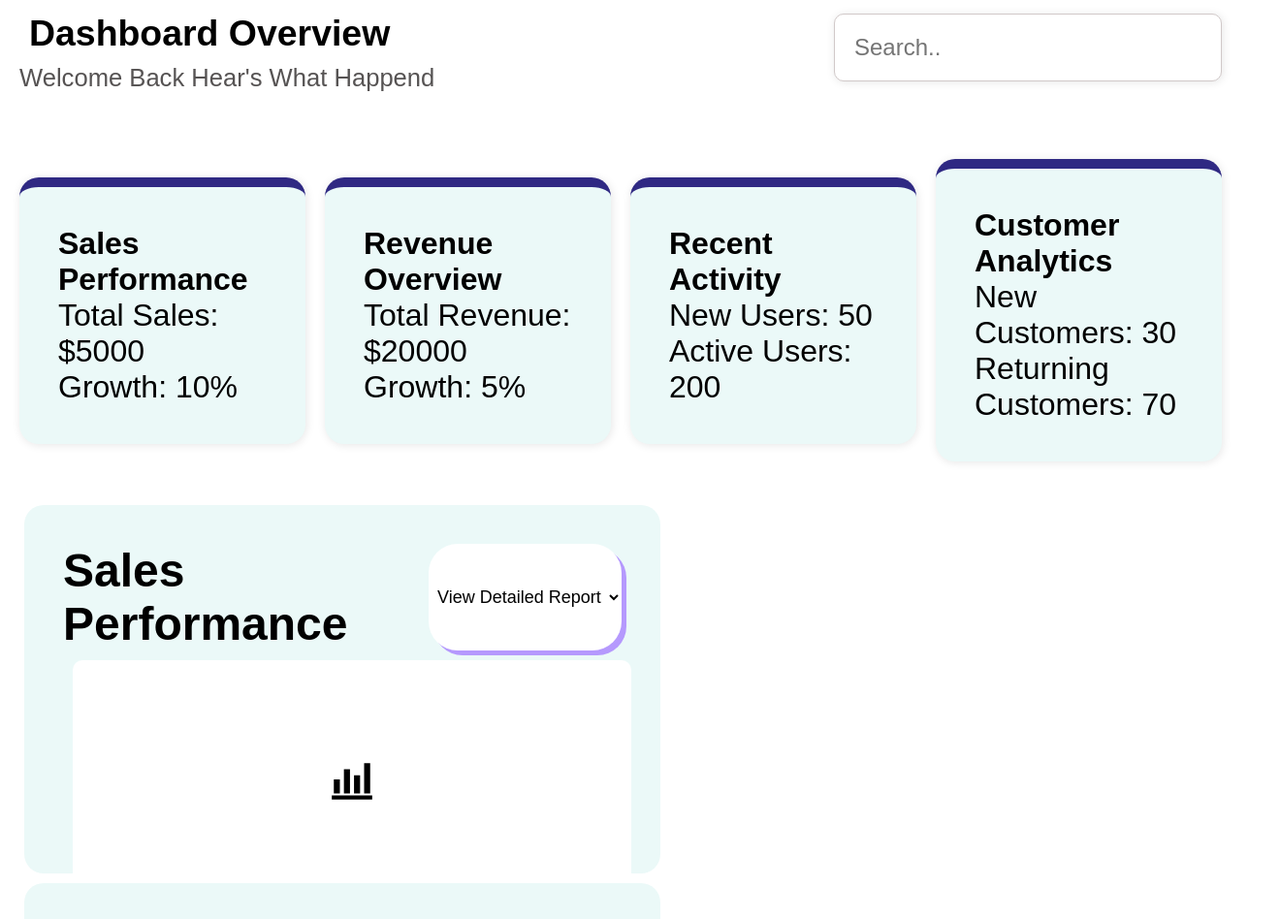
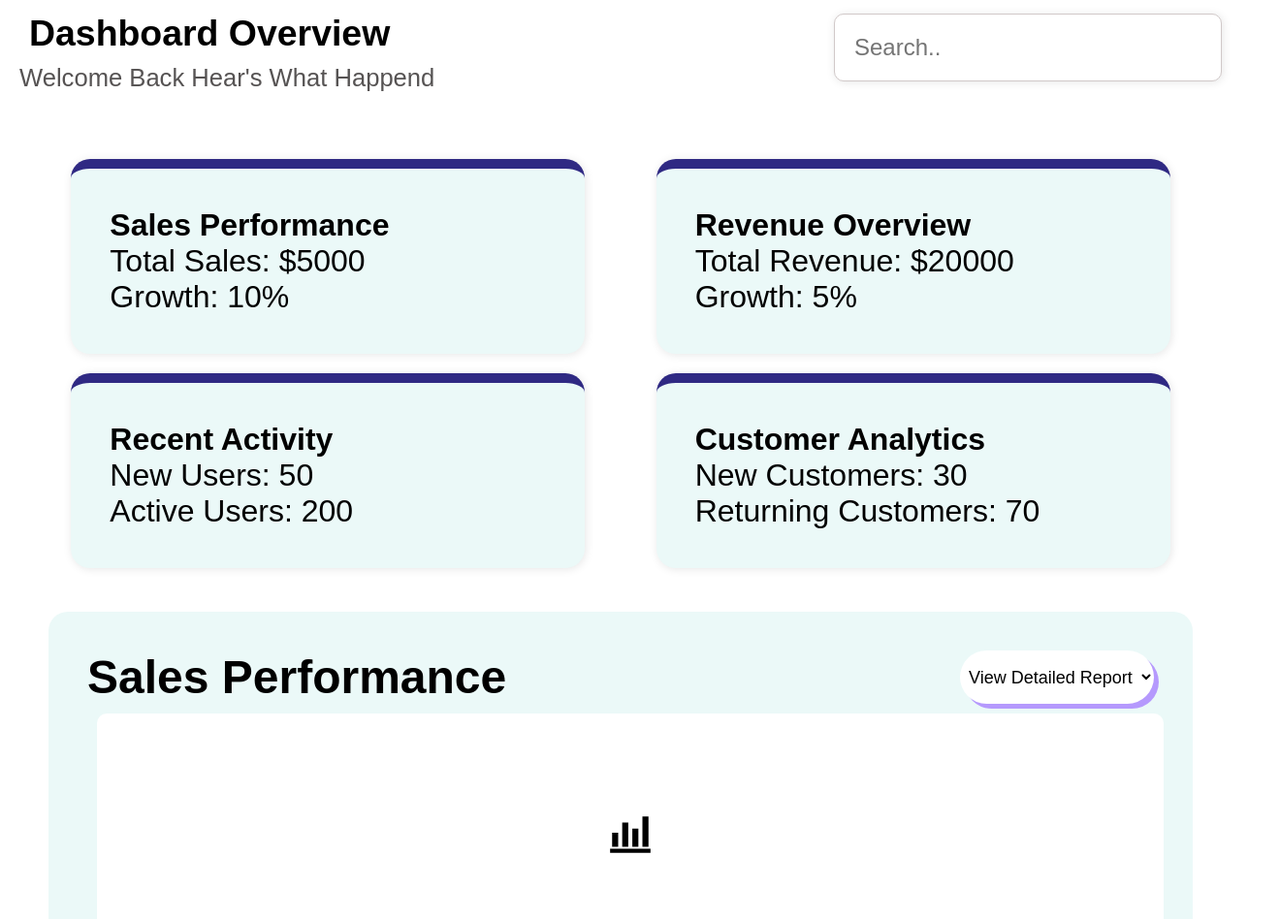
Before and after one commit to eslam943/task2, a plain HTML site: page index.html in a window 1280 px wide. Shown: the part 152-1100 px from the top of the page at 97% size, 1320 px wide, since content can reach past the window. Drawn offline with Linux system fonts and the light colour scheme.

Commit message:
Update style.css

```diff
--- a/style.css
+++ b/style.css
@@ -53,31 +53,34 @@ nav{
 }
 #setop-main-content {
     display: flex;
-    justify-content: space-between;
+    justify-content: space-evenly;
+    flex-wrap: wrap;
     align-items: center;
     padding: 20px 20px;
     gap: 20px;
 }
 .cards{
-    width: 25%;
+    width: 450px;
     background-color: #ebf9f8;
     padding: 40px;
     border-radius: 20px;
     box-shadow: 1px 1px 10px rgba(0, 0, 0, 0.1);
     border-top: 10px solid #2f2983;
+    justify-content: space-evenly;
 }
 .container {
     display: flex;
     flex-wrap: wrap;
-    padding: 20px 20px;
+    padding: 20px 0px;
     width: 100%;
+    justify-content: space-evenly;
 }
 .container .card{
-    width: 45%;
+    width: 1100px ;
     background-color: #ebf9f8;
     margin: 5px;
     padding: 40px;
-    height: 300px;
+    height: 350px;
     border-radius: 20px;
     border-top: 0px solid #2f2983;
 }
```
